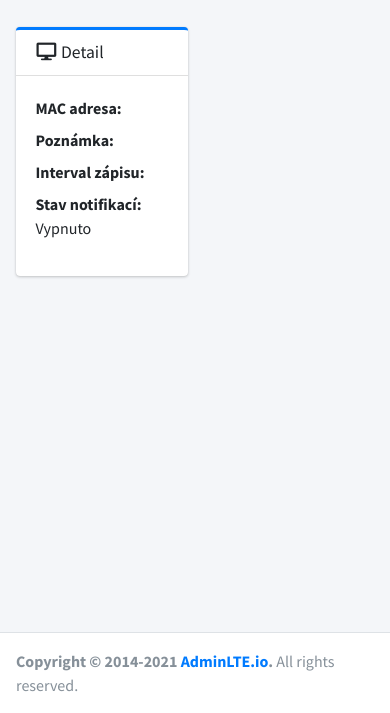
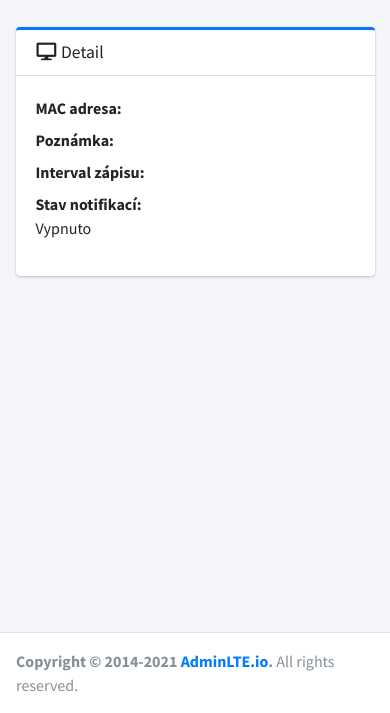
Before and after one commit to petrkruntorad/bachelors-thesis-kruntorad, a Symfony app: template templates/admin/devices/detail.html.twig in a window 390 px wide. Shown: the part 131-844 px from the top of the page. Run offline with Twig, Linux system fonts and the light colour scheme; the template is opened without the code that fills it, so the values that code supplies are empty; some libraries are stand-ins or nearby versions.

Commit message:
responsivity fix

```diff
--- a/templates/admin/devices/detail.html.twig
+++ b/templates/admin/devices/detail.html.twig
@@ -56,7 +56,7 @@
             </div>
         {% endfor %}
         <div class="row connectedSortable ui-sort">
-            <div class="col-6 d-flex">
+            <div class="col-lg-6 d-flex">
                 <div class="card card-primary card-outline  w-100">
                     <div class="card-header">
                         <h3 class="card-title">
@@ -107,7 +107,7 @@
             </div>
             {% if sensors is defined and sensors is not empty %}
                 {% for sensor in sensors %}
-                    <div class="col-6">
+                    <div class="col-lg-6">
                         <!-- interactive chart -->
                         {% set state = 'card-warning' %}
                         {% if sensorsState is defined and sensorsState is not empty %}
```
